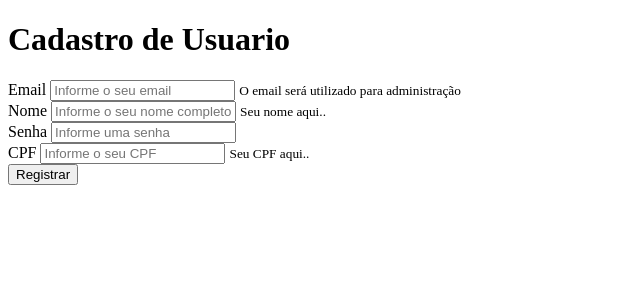
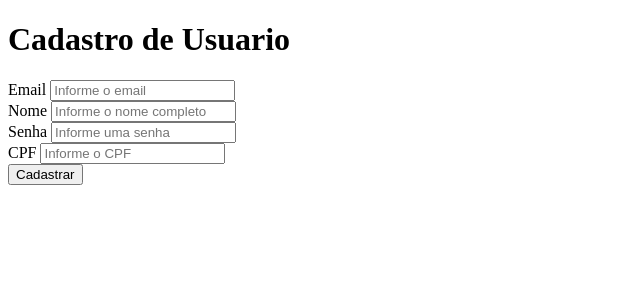
Before and after one commit to Jujubakat/Sistema_Biblioteca, a PHP site: page /Views/cadastrarUsuario.php in a window 1280 px wide. Shown: the top 300 px of the page, without its empty margins (0-640 px from the left). Run offline with PHP 8.4, Linux system fonts and the light colour scheme.

Commit message:
Tela de cadastro de usuarios

```diff
--- a/Views/cadastrarLivro.php
+++ b/Views/cadastrarLivro.php
@@ -1,13 +1,13 @@
 <!DOCTYPE html>
 <html>
-	<body class="main-cadastrar-livro">
-		<div style="color: white; margin-top: 10px;" class="container-fluid">
+	<body class="main-cadastrar">
+		<div style="margin-top: 10px;" class="container-fluid">
 
 			<h1><i class="fas fa-atlas"></i>  Cadastro de livro</h1>
 			<div id="divMensagem"></div>
 
 			<div class="container">
-				<form id="formCadastroLivro" class="form-cadastrar-livro">
+				<form id="formCadastroLivro" class="form-cadastrar">
 
 					<div class="row">
 						<div class="form-group col-xs-6 col-lg-6">
--- a/Views/cadastrarUsuario.php
+++ b/Views/cadastrarUsuario.php
@@ -1,39 +1,38 @@
 <!DOCTYPE html>
 <html>
-		<div class="container-fluid">
-			<h1>Cadastro de Usuario</h1>
+	<body class="main-cadastrar">
+
+		<div style="margin-top: 10px;" class="container-fluid">
+
+			<h1><i class="fas fa-users"></i>  Cadastro de Usuario</h1>
 			<div id="divMensagem"></div>
-			<form id="formCadastroUsuario">
+
+			<form id="formCadastroUsuario" class="form-cadastrar">
 			  <div class="row">
-			  	<div class="form-group col-xs-5 col-lg-5">
-				    <label for="inputEmail">Email</label>
-				    <input type="email" class="form-control" id="inputEmail" name="inputEmail" aria-describedby="emailHelp" placeholder="Informe o seu email">
-				    <small id="emailHelp" class="form-text text-muted">O email será utilizado para administração</small>
+			  	<div class="form-group col-xs-6 col-lg-6">
+				    <label for="inputEmail"><i class="fas fa-envelope"></i>  Email</label>
+				    <input type="email" class="form-control" id="inputEmail" name="inputEmail" aria-describedby="emailHelp" placeholder="Informe o email">
 			  	</div>
+			  	<div class="form-group col-xs-6 col-lg-6">
+				    <label for="inputNome"><i class="fas fa-user-alt"></i>  Nome</label>
+				    <input type="text" class="form-control" id="inputNome" name="inputNome" aria-describedby="nomeHelp" placeholder="Informe o nome completo">
+					</div>
 			  </div>
 			  <div class="row">
-			  	<div class="form-group col-xs-5 col-lg-5">
-				    <label for="inputNome">Nome</label>
-				    <input type="text" class="form-control" id="inputNome" name="inputNome" aria-describedby="nomeHelp" placeholder="Informe o seu nome completo">
-				    <small id="nomeHelpHelp" class="form-text text-muted">Seu nome aqui..</small>
+			  	<div class="form-group col-xs-6 col-lg-6">
+				    <label for="inputSenha"><i class="fas fa-unlock"></i>  Senha</label>
+				    <input type="password" class="form-control" id="inputSenha" name="inputSenha" placeholder="Informe uma senha">
+					</div>
+			  	<div class="form-group col-xs-6 col-lg-6">
+				    <label for="inputCpf"><i class="fas fa-id-card"></i>  CPF</label>
+				    <input type="text" class="form-control" id="inputCpf" name="inputCpf" aria-describedby="CpfHelp" placeholder="Informe o CPF">
+					</div>
 				</div>
-			  </div>
-			  <div class="row">
-			  	<div class="form-group col-xs-5 col-lg-5">
-				    <label for="inputSenha">Senha</label>
-				    <input type="password" class="form-control" id="inputSenha" name="inputSenha" placeholder="Informe uma senha">
-				    <small id="senhaHelp" class="form-text text-muted"></small>
+				<div class="btn-principal">
+			  	<button class="form-control btn-cadastrar-livro" type="submit"><i class="fas fa-plus-square"></i>  Cadastrar</button>
 				</div>
-			  </div>
-			  <div class="row">
-			  	<div class="form-group col-xs-5 col-lg-5">
-				    <label for="inputCpf">CPF</label>
-				    <input type="text" class="form-control" id="inputCpf" name="inputCpf" aria-describedby="CpfHelp" placeholder="Informe o seu CPF">
-				    <small id="cpfHelp" class="form-text text-muted">Seu CPF aqui..</small>
-				</div>
-			  </div>
-			  <button type="submit" class="btn btn-primary">Registrar</button>
 			</form>
+
 		</div>
 
 
```
Also changed, not shown: Content/css/main.css (+8 -2 lines).
